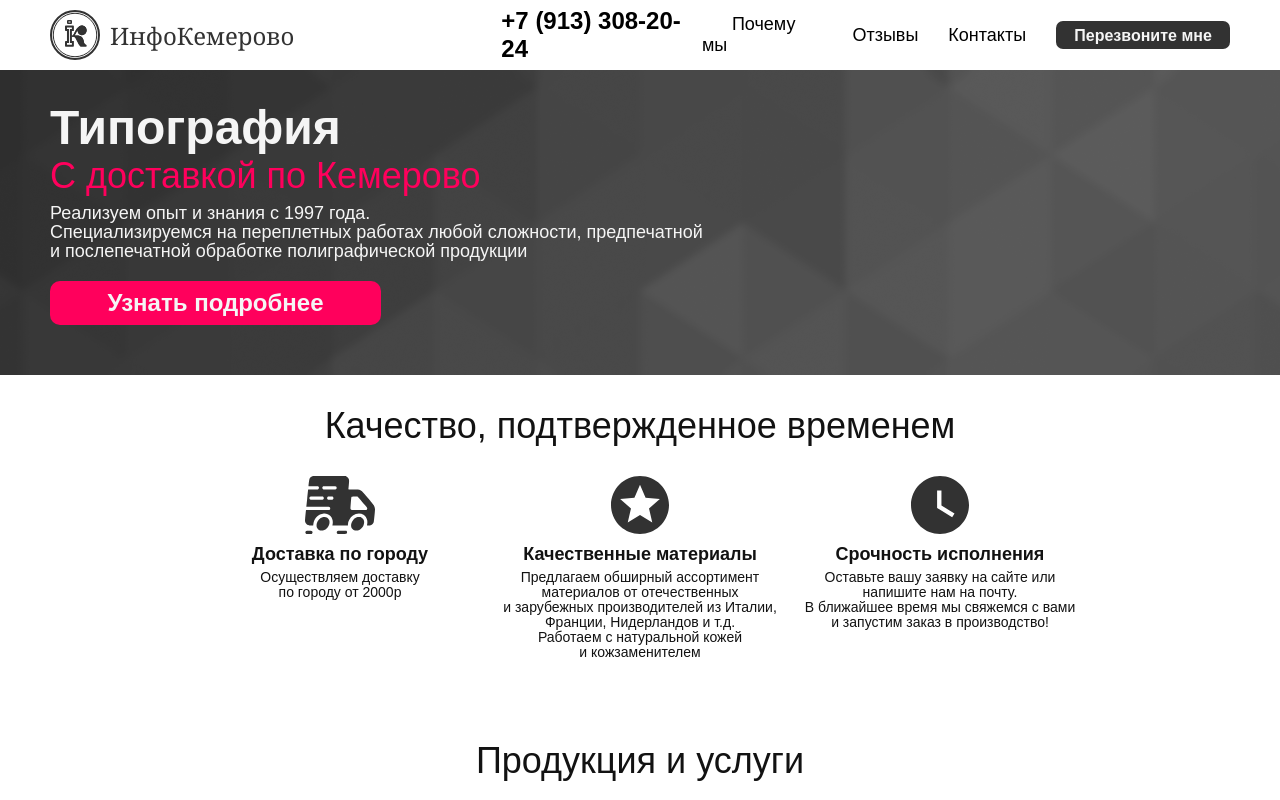
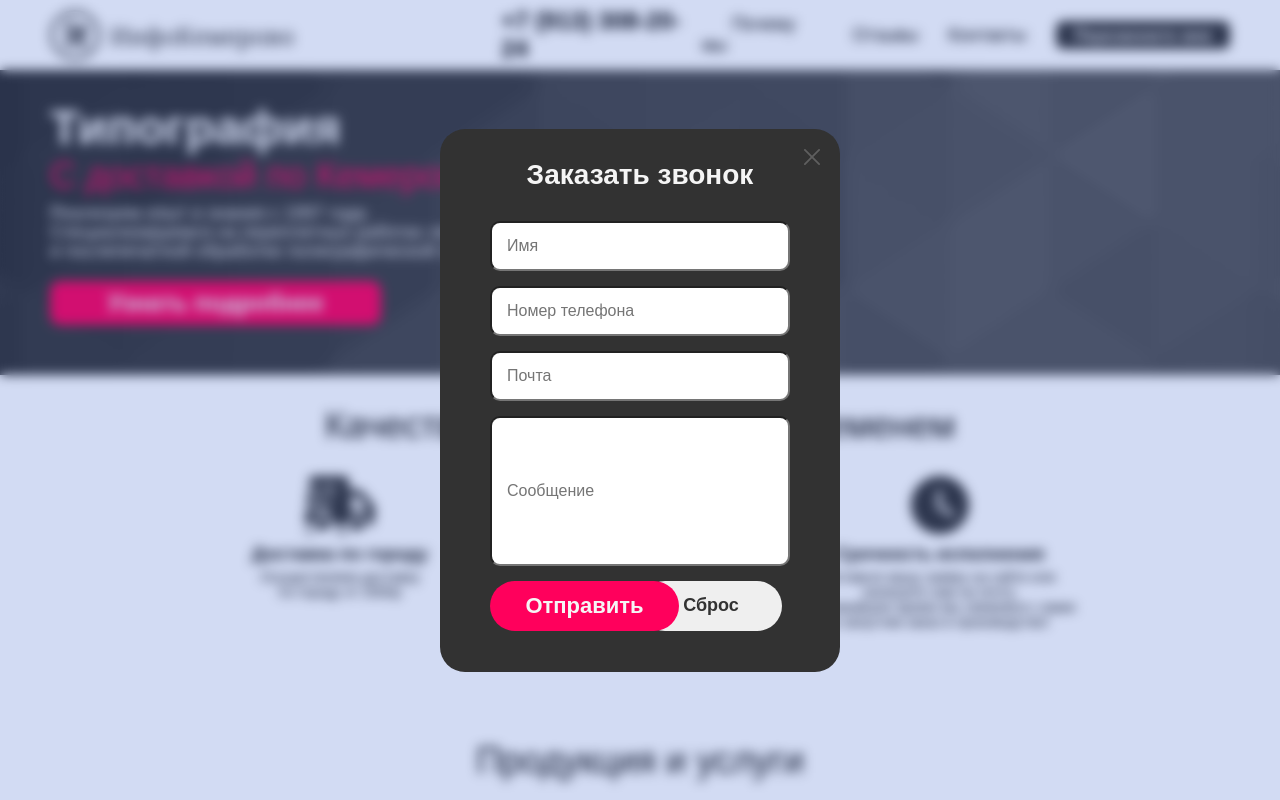
Before and after one commit to alexnik197/typography, a plain HTML site: page index.html in a window 1280 px wide. Both pictures are taken after a click on the button "Перезвоните мне". Shown: the top 800 px of the page. Drawn offline with Linux system fonts and the light colour scheme.

Commit message:
create: modal window

```diff
--- a/index.html
+++ b/index.html
@@ -9,6 +9,25 @@
     <title>ИнфоКемерово</title>
 </head>
 <body>
+    <div class="modal">
+        <div class="modal-wrapper">
+            <div class="modal-form">
+                <span class="modal-form__title">Заказать звонок</span>
+                <form class="modal-form__data" action="#">
+                    <img class="modal-form__data-close" src="/img/svg/modal-close.svg" alt="close">
+                    <input class="modal-form__data-input" for="text" placeholder="Имя"></input>
+                    <input class="modal-form__data-input" for="tel" placeholder="Номер телефона"></input>
+                    <input class="modal-form__data-input" for="email" placeholder="Почта"></input>
+                    <input class="modal-form__data-input modal-form__data-input--last" for="text" placeholder="Сообщение"></input>
+                    <div class="modal-form__btn">
+                        <button class="modal-form__btn--send">Отправить</button>
+                        <button class="modal-form__btn--reset">Сброс</button>
+                    </div>
+                </form>
+            </div>
+        </div>
+    </div>
+    <!-- modal -->
     <header class="header">
             <div class="container header-container">
                 <a href="#" class="logo-header">
@@ -351,6 +370,7 @@
     </div>
     <!-- /.footer -->
     <script src="/js/jquery-3.6.0.min.js"></script>
+    <script src="/js/modal.js"></script>
     <script src="/js/catalog.js"></script>
     <script src="/js/parallax.js"></script>
     <script src="/js/swiper-bundle.min.js"></script>
--- /dev/null
+++ b/js/modal.js
@@ -0,0 +1,13 @@
+let modalWindow = $(".modal")
+let buttonModal = $(".button-modal");
+let buttonModalClose = $(".modal-form__data-close")
+buttonModal.on("click", showModal);
+buttonModalClose.on("click", hideModal);
+
+function showModal () {
+    modalWindow.addClass("modal--active");
+}
+
+function hideModal () {
+    modalWindow.removeClass("modal--active");
+}
--- /dev/null
+++ b/sass/blocks/_modal.sass
@@ -0,0 +1,88 @@
+.modal
+    display: none
+    position: fixed
+    z-index: 200
+    &--active
+        display: block
+    &-wrapper
+        width: 100vw
+        height: 100vh
+        display: flex
+        justify-content: center
+        align-items: center
+        background: rgba(32, 78, 194, 0.2)
+        backdrop-filter: blur(6px)
+    &-form
+        position: relative
+        width: 400px
+        height: 543px
+        background: #323232
+        border-radius: 25px
+        display: flex
+        align-items: center
+        flex-direction: column
+        &__title
+            margin-top: 30px
+            margin-bottom: 30px
+            font-family: 'Arial'
+            font-style: normal
+            font-weight: 700
+            font-size: 28px
+            line-height: 32px
+            color: $main-white
+        &__data
+            display: flex
+            align-items: center
+            flex-direction: column
+            gap: 15px
+            &-input
+                padding-left: 15px
+                width: 300px
+                height: 50px
+                border-radius: 10px
+                &--last
+                    top: 17px
+                    height: 150px
+            &-close
+                position: absolute
+                top: 20px
+                right: 20px
+                width: 16px
+                height: 16px
+                cursor: pointer
+        &__btn
+            position: relative
+            display: flex
+            flex-direction: row
+            width: 300px
+            &--send
+                position: absolute
+                cursor: pointer
+                z-index: 50
+                height: 50px
+                width: 189px
+                border-radius: 25px
+                border: none
+                background-color: $main-pink
+                color: $main-white
+                font-style: normal
+                font-weight: 700
+                font-size: 22px
+                line-height: 25px
+                &:hover
+                    border: 2px solid $main-white
+            &--reset
+                position: absolute
+                cursor: pointer
+                height: 50px
+                width: 142px
+                left: 150px
+                border-radius: 25px
+                border: none
+                font-style: normal
+                font-weight: 700
+                font-size: 18px
+                line-height: 21px
+                color: $main-gray
+                &:hover
+                    border: 2px solid $font-black
--- a/sass/style.sass
+++ b/sass/style.sass
@@ -2,6 +2,7 @@
 @import 'variables'
 @import 'normalize'
 @import 'blocks/settings-main'
+@import 'blocks/modal'
 @import 'blocks/header'
 @import 'blocks/about'
 @import 'blocks/advantages'
```
Also changed, not shown: img/svg/modal-close.svg (added), src/css/style.css.
